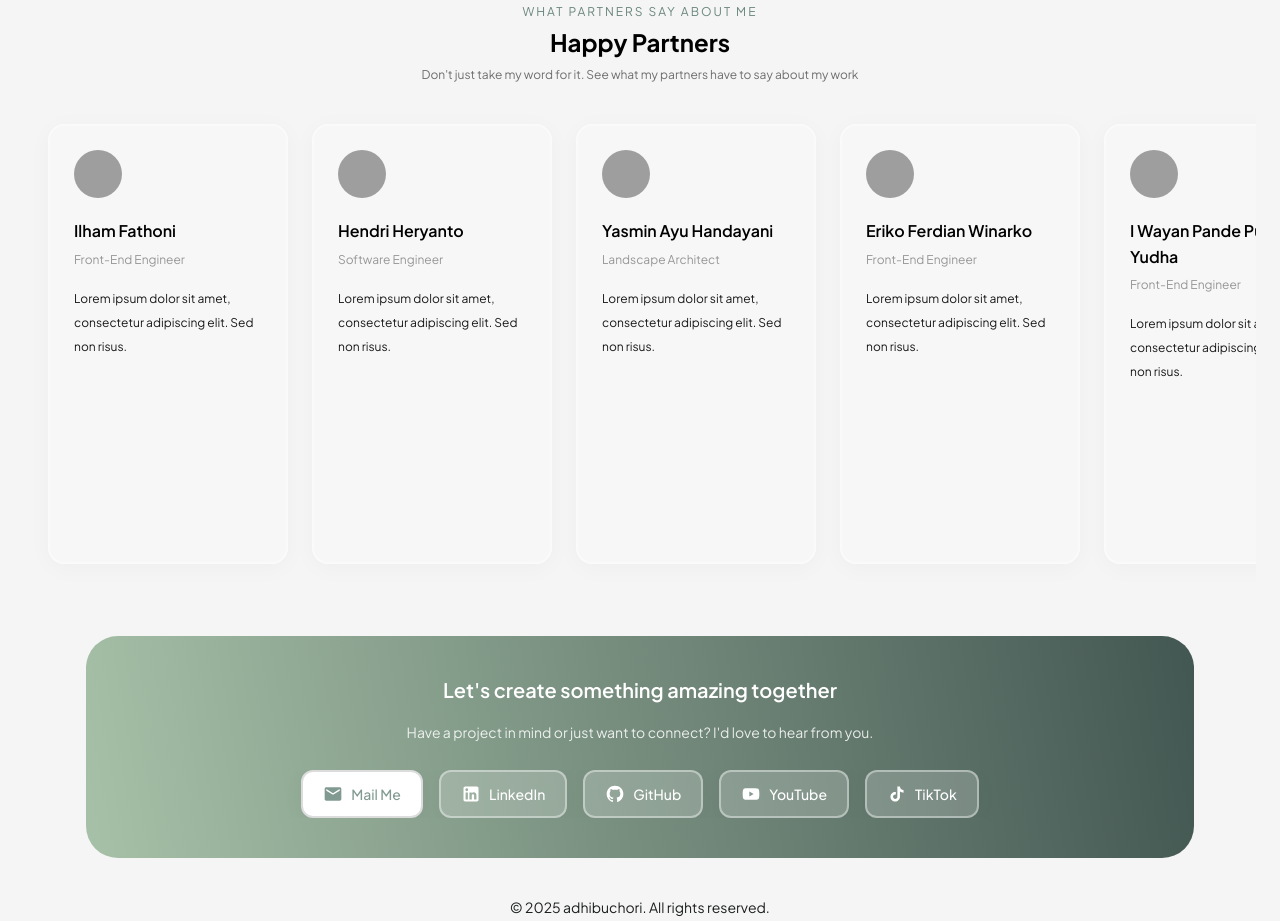
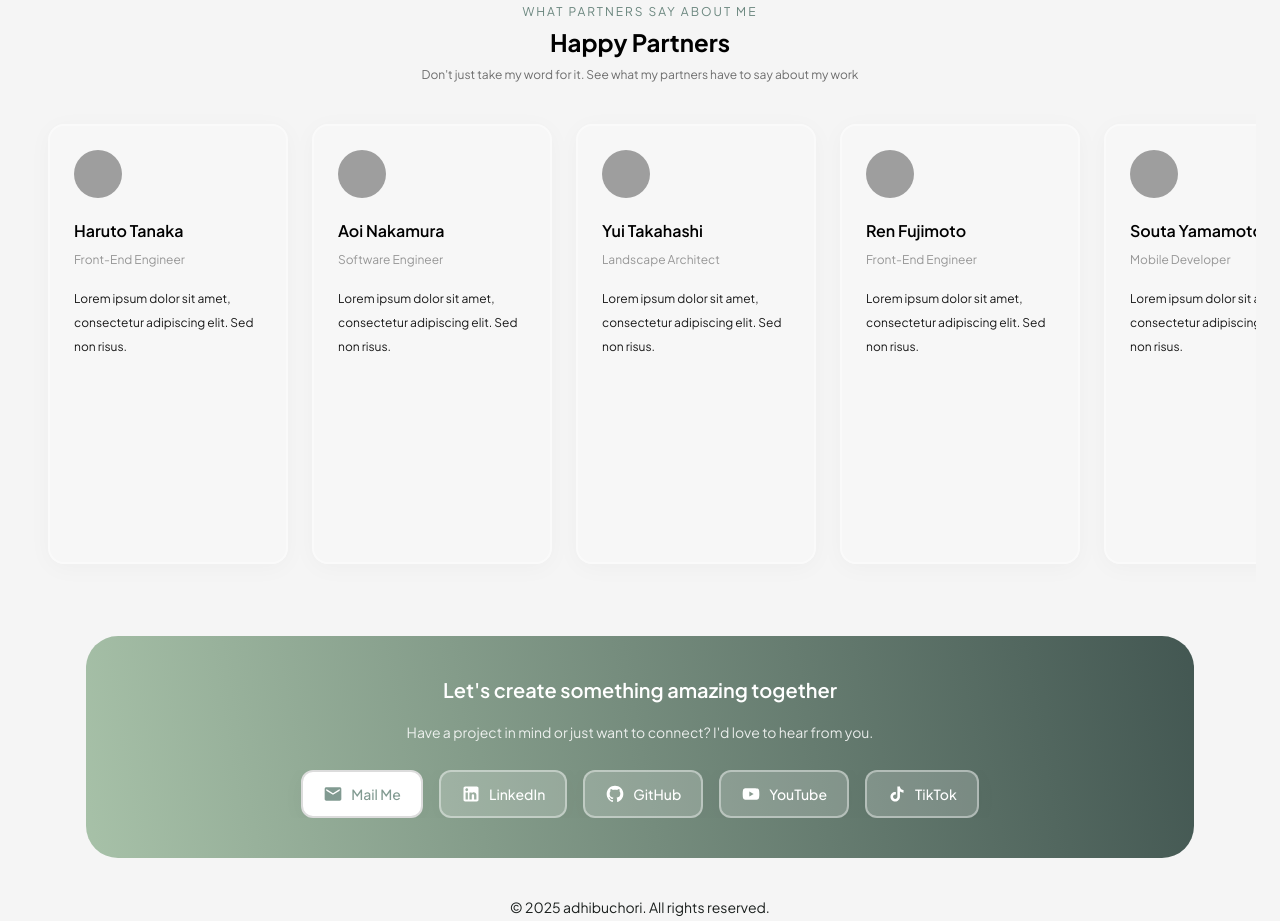
Before and after one commit to adhibuchori/adhibuchori-portfolio, a React (Vite) app: page / in a window 1280 px wide. Shown: the part 5940-6861 px from the top of the page. Built offline with nearby package versions, Linux system fonts and the light colour scheme; grey boxes are pictures that could not be loaded.

Commit message:
feat(testimonials): adjust item behaviour

```diff
--- a/src/sections/Testimonials/Testimonials.css
+++ b/src/sections/Testimonials/Testimonials.css
@@ -45,7 +45,7 @@
   display: flex;
   gap: 24px;
   width: max-content;
-  animation: scroll-left 30s linear infinite;
+  animation: scroll-left 70s linear infinite;
   will-change: transform;
 }
 
@@ -150,7 +150,9 @@
   }
   .testimonial-card {
     scroll-snap-align: center;
+    scroll-snap-stop: always;
     margin: 0 auto;
+    pointer-events: none;
   }
   .testimonial-card.active {
     transform: scale(1.075);
--- a/src/sections/Testimonials/TestimonialsData.tsx
+++ b/src/sections/Testimonials/TestimonialsData.tsx
@@ -8,28 +8,53 @@ const gradientColors = [
 
 export const testimonials = [
   {
-    name: "Ilham Fathoni",
+    name: "Haruto Tanaka",
     role: "Front-End Engineer",
     text: "Lorem ipsum dolor sit amet, consectetur adipiscing elit. Sed non risus.",
   },
   {
-    name: "Hendri Heryanto",
+    name: "Aoi Nakamura",
     role: "Software Engineer",
     text: "Lorem ipsum dolor sit amet, consectetur adipiscing elit. Sed non risus.",
   },
   {
-    name: "Yasmin Ayu Handayani",
+    name: "Yui Takahashi",
     role: "Landscape Architect",
     text: "Lorem ipsum dolor sit amet, consectetur adipiscing elit. Sed non risus.",
   },
   {
-    name: "Eriko Ferdian Winarko",
+    name: "Ren Fujimoto",
     role: "Front-End Engineer",
     text: "Lorem ipsum dolor sit amet, consectetur adipiscing elit. Sed non risus.",
   },
   {
-    name: "I Wayan Pande Putra Yudha",
-    role: "Front-End Engineer",
+    name: "Souta Yamamoto",
+    role: "Mobile Developer",
+    text: "Lorem ipsum dolor sit amet, consectetur adipiscing elit. Sed non risus.",
+  },
+  {
+    name: "Itsuki Kobayashi",
+    role: "UI Designer",
+    text: "Lorem ipsum dolor sit amet, consectetur adipiscing elit. Sed non risus.",
+  },
+  {
+    name: "Mei Hayashi",
+    role: "Back-End Engineer",
+    text: "Lorem ipsum dolor sit amet, consectetur adipiscing elit. Sed non risus.",
+  },
+  {
+    name: "Daichi Sato",
+    role: "Product Manager",
+    text: "Lorem ipsum dolor sit amet, consectetur adipiscing elit. Sed non risus.",
+  },
+  {
+    name: "Hinata Shimizu",
+    role: "Data Scientist",
+    text: "Lorem ipsum dolor sit amet, consectetur adipiscing elit. Sed non risus.",
+  },
+  {
+    name: "Kaito Matsumoto",
+    role: "System Analyst",
     text: "Lorem ipsum dolor sit amet, consectetur adipiscing elit. Sed non risus.",
   },
 ].map((item, index) => ({
--- a/src/sections/Testimonials/TestimonialsItem.tsx
+++ b/src/sections/Testimonials/TestimonialsItem.tsx
@@ -1,15 +1,19 @@
 import { useRef } from "react";
 import { testimonials } from "./TestimonialsData";
 import { useActiveCard } from "./useActiveCard";
+import { useIsMobile } from "./useIsMobile";
 
 const TestimonialsItem = () => {
   const trackRef = useRef<HTMLDivElement | null>(null);
   const activeIndex = useActiveCard(trackRef);
 
+  const isMobile = useIsMobile();
+  const data = isMobile ? testimonials : [...testimonials, ...testimonials];
+
   return (
     <div className="testimonials-slider">
       <div className="testimonials-track" ref={trackRef}>
-        {testimonials.map((t, i) => (
+        {data.map((t, i) => (
           <div
             key={i}
             className={`testimonial-card glass-effect ${
--- /dev/null
+++ b/src/sections/Testimonials/useIsMobile.ts
@@ -0,0 +1,17 @@
+import { useEffect, useState } from "react";
+
+export const useIsMobile = (maxWidth = 540) => {
+  const [isMobile, setIsMobile] = useState(
+    typeof window !== "undefined" ? window.innerWidth <= maxWidth : false
+  );
+
+  useEffect(() => {
+    const handleResize = () => {
+      setIsMobile(window.innerWidth <= maxWidth);
+    };
+    window.addEventListener("resize", handleResize);
+    return () => window.removeEventListener("resize", handleResize);
+  }, [maxWidth]);
+
+  return isMobile;
+};
```
